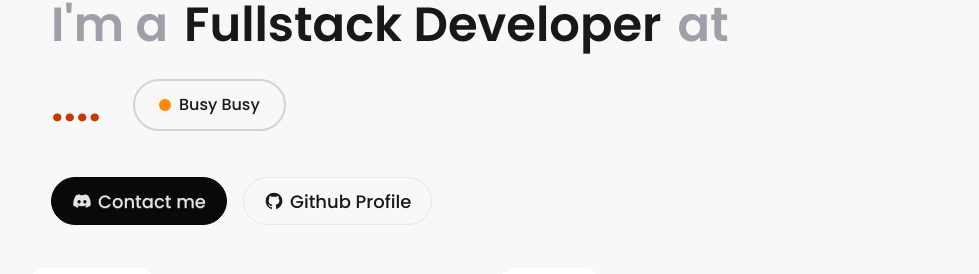
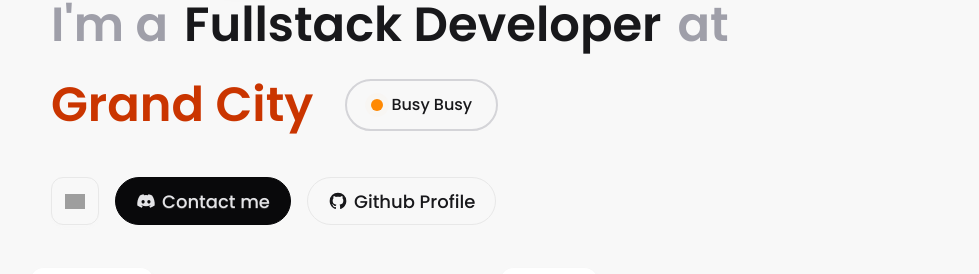
Before and after one commit to mysbryce/stateless, a Next.js app: page / in a window 1280 px wide. Shown: the part 213-487 px from the top of the page, without its empty margins (139-1118 px from the left). Built offline with nearby package versions, Linux system fonts and the light colour scheme; no server answers; the database is empty; grey boxes are pictures that could not be loaded; a web font is replaced by a local one.

Commit message:
feat(hero): add grand city and webring located

```diff
--- a/components/hero.tsx
+++ b/components/hero.tsx
@@ -1,6 +1,7 @@
 "use client"
 
 import Image from "next/image"
+import Link from "next/link"
 
 export default function Hero() {
     return (
@@ -18,7 +19,7 @@ export default function Hero() {
                     <span className="text-zinc-400">at</span>
                 </div>
                 <div className="flex flex-col md:flex-row items-center gap-4">
-                    <span className="text-orange-700">....</span>
+                    <span className="text-orange-700">Grand City</span>
                     <div className="flex items-center gap-2 border-2 border-zinc-300 rounded-4xl px-6 py-3 ml-0 md:ml-4 font-medium">
                         <div className="flex items-center justify-center">
                             <span className="block w-[12px] aspect-square bg-orange-400 rounded-full"></span>
@@ -30,6 +31,15 @@ export default function Hero() {
             </div>
 
             <div className="flex items-center justify-center md:justify-start gap-4 mt-1 md:mt-6">
+                <Link href="https://webring.wonderful.software#stateless-prt.vercel.app" title="วงแหวนเว็บ" target="_blank" className="btn btn-lg rounded-xl btn-square">
+                    <Image
+                        alt="วงแหวนเว็บ"
+                        width={20}
+                        height={20}
+                        src="https://webring.wonderful.software/webring.black.svg"
+                    />
+                </Link>
+
                 <button className="btn btn-neutral btn-lg shadow-none rounded-3xl font-medium" onClick={() => window.open('https://discord.com/users/723157846635839499', '_blank')?.focus()}>
                     <svg xmlns="http://www.w3.org/2000/svg" width={20} height={20} viewBox="0 0 24 24"><path fill="currentColor" d="M19.27 5.33C17.94 4.71 16.5 4.26 15 4a.1.1 0 0 0-.07.03c-.18.33-.39.76-.53 1.09a16.1 16.1 0 0 0-4.8 0c-.14-.34-.35-.76-.54-1.09c-.01-.02-.04-.03-.07-.03c-1.5.26-2.93.71-4.27 1.33c-.01 0-.02.01-.03.02c-2.72 4.07-3.47 8.03-3.1 11.95c0 .02.01.04.03.05c1.8 1.32 3.53 2.12 5.24 2.65c.03.01.06 0 .07-.02c.4-.55.76-1.13 1.07-1.74c.02-.04 0-.08-.04-.09c-.57-.22-1.11-.48-1.64-.78c-.04-.02-.04-.08-.01-.11c.11-.08.22-.17.33-.25c.02-.02.05-.02.07-.01c3.44 1.57 7.15 1.57 10.55 0c.02-.01.05-.01.07.01c.11.09.22.17.33.26c.04.03.04.09-.01.11c-.52.31-1.07.56-1.64.78c-.04.01-.05.06-.04.09c.32.61.68 1.19 1.07 1.74c.03.01.06.02.09.01c1.72-.53 3.45-1.33 5.25-2.65c.02-.01.03-.03.03-.05c.44-4.53-.73-8.46-3.1-11.95c-.01-.01-.02-.02-.04-.02M8.52 14.91c-1.03 0-1.89-.95-1.89-2.12s.84-2.12 1.89-2.12c1.06 0 1.9.96 1.89 2.12c0 1.17-.84 2.12-1.89 2.12m6.97 0c-1.03 0-1.89-.95-1.89-2.12s.84-2.12 1.89-2.12c1.06 0 1.9.96 1.89 2.12c0 1.17-.83 2.12-1.89 2.12"></path></svg>
                     Contact me
```
